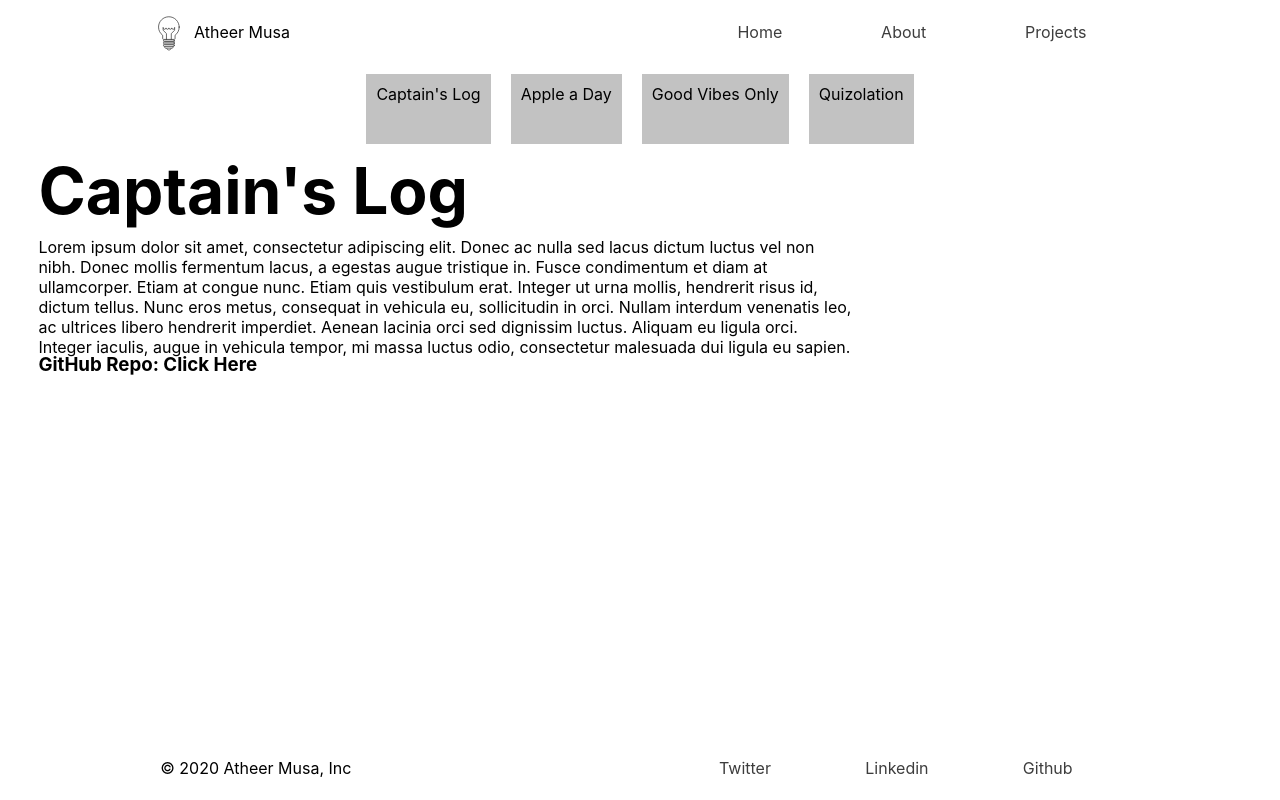
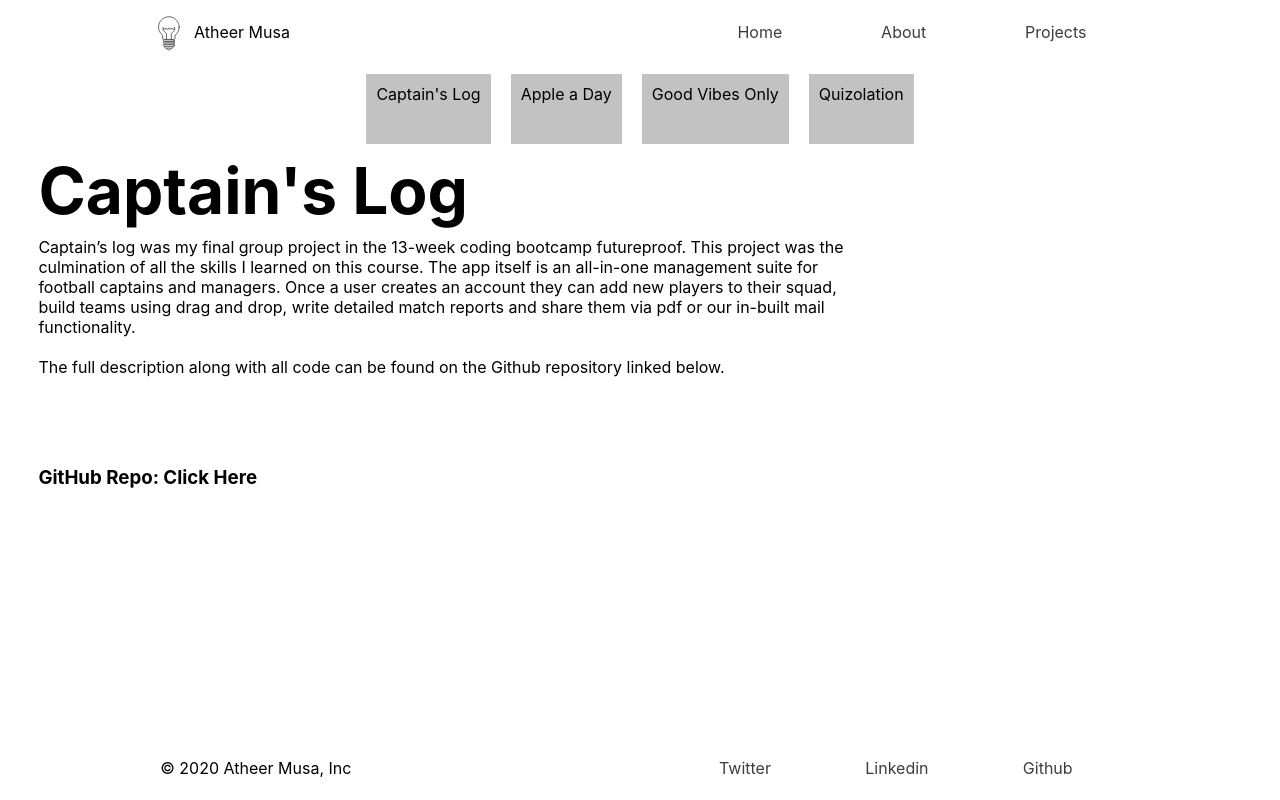
Before and after one commit to atheermusa/portfolioSiteReact, a React (Create React App) app: page /projects in a window 1280 px wide. Built offline with nearby package versions, Linux system fonts and the light colour scheme.

Commit message:
add description of projects and embed video on about page

```diff
--- a/src/Components/About.js
+++ b/src/Components/About.js
@@ -30,6 +30,9 @@ function About(props) {
               <li>Trainee Full-Stack Dev @ FutureProof</li>
             </ul>
         </div>
+        <div id="about-video">
+        <iframe title="Atheer Musa futureproof video" width="560" height="315" src="https://www.youtube.com/embed/MQ-CwXVIpdI" frameborder="0" allow="accelerometer; autoplay; clipboard-write; encrypted-media; gyroscope; picture-in-picture" allowfullscreen></iframe>
+        </div>
       </div>
   )
 }
--- a/src/Components/Project.js
+++ b/src/Components/Project.js
@@ -6,7 +6,11 @@ export default class Project extends Component {
         return (
             <div id="project-container">
                 <h1 id="project-title" className="animated animatedFadeInUp fadeInUp"> {this.props.Title} </h1>
-                <p id="project-description" className="animated animatedFadeInUp fadeInUp"> {this.props.Description} </p>
+                <div id="project-description" className="animated animatedFadeInUp fadeInUp">
+                    <p>{this.props.Description}</p>
+                    <br></br>
+                    <p>The full description along with all code can be found on the Github repository linked below.</p>
+                </div>
                 <h3 id ="project-github" className="animated animatedFadeInUp fadeInUp"> GitHub Repo: <a id="project-github-link" href={this.props.Link} target="none">Click Here</a></h3>
             </div>
         )
--- a/src/Containers/ProjectsContainer.js
+++ b/src/Containers/ProjectsContainer.js
@@ -21,35 +21,37 @@ export default class ProjectsContainer extends Component {
             case 1:
                 return <Project
                 Title = "Captain's Log"
-                Description = "Lorem ipsum dolor sit amet, consectetur adipiscing elit. Donec ac nulla sed lacus dictum luctus vel non nibh. Donec mollis fermentum lacus, a egestas augue tristique in. Fusce condimentum et diam at ullamcorper. Etiam at congue nunc. Etiam quis vestibulum erat. Integer ut urna mollis, hendrerit risus id, dictum tellus. Nunc eros metus, consequat in vehicula eu, sollicitudin in orci. Nullam interdum venenatis leo, ac ultrices libero hendrerit imperdiet. Aenean lacinia orci sed dignissim luctus. Aliquam eu ligula orci. Integer iaculis, augue in vehicula tempor, mi massa luctus odio, consectetur malesuada dui ligula eu sapien."
+                Description = "Captain’s log was my final group project in the 13-week coding bootcamp futureproof. This project was the culmination of all the skills I learned on this course.
+                The app itself is an all-in-one management suite for football captains and managers. Once a user creates an account they can add new players to their squad, build teams using drag and drop, write detailed match reports and share them via pdf or our in-built mail functionality."
                 Link = "https://github.com/atheermusa/captains-log"
                 />
                 ;
                 case 2:
                     return <Project
                     Title = "Apple a Day"
-                    Description = "Lorem ipsum dolor sit amet, consectetur adipiscing elit. Donec ac nulla sed lacus dictum luctus vel non nibh. Donec mollis fermentum lacus, a egestas augue tristique in. Fusce condimentum et diam at ullamcorper. Etiam at congue nunc. Etiam quis vestibulum erat. Integer ut urna mollis, hendrerit risus id, dictum tellus. Nunc eros metus, consequat in vehicula eu, sollicitudin in orci. Nullam interdum venenatis leo, ac ultrices libero hendrerit imperdiet. Aenean lacinia orci sed dignissim luctus. Aliquam eu ligula orci. Integer iaculis, augue in vehicula tempor, mi massa luctus odio, consectetur malesuada dui ligula eu sapien."
+                    Description = "Apple a Day is a habit tracking app. Once logged in the user can add new habits to track and set a frequency at which they want to complete that habit. Users will then sign in and click the “Complete Habit” button and will add to their streak in doing so. Failure to complete a habit on time will cause the streak to reset."
                     Link = "https://github.com/atheermusa/LAP-3-App"
                     />
                     ;
                     case 3:
                       return <Project
                       Title = "Good Vibes Only"
-                      Description = "Lorem ipsum dolor sit amet, consectetur adipiscing elit. Donec ac nulla sed lacus dictum luctus vel non nibh. Donec mollis fermentum lacus, a egestas augue tristique in. Fusce condimentum et diam at ullamcorper. Etiam at congue nunc. Etiam quis vestibulum erat. Integer ut urna mollis, hendrerit risus id, dictum tellus. Nunc eros metus, consequat in vehicula eu, sollicitudin in orci. Nullam interdum venenatis leo, ac ultrices libero hendrerit imperdiet. Aenean lacinia orci sed dignissim luctus. Aliquam eu ligula orci. Integer iaculis, augue in vehicula tempor, mi massa luctus odio, consectetur malesuada dui ligula eu sapien."
+                      Description = "Good Vibes Only (GVO) was the first group project on the coding bootcamp (futureproof) I completed. GVO sought to bring some positivity to an increasingly isolated society. Users can anonymously share text posts along with an accompanying GIF of their choosing, these posts range from positive messages, celebration of achievements or just a funny observation! Other users can react to a post by clicking one of the reaction emojis or leaving a comment of their own. "
                       Link = "https://github.com/atheermusa/fp_lap_1_portfolio_week"
                       />
                       ;
                       case 4:
                         return <Project
                         Title = "Quizolation"
-                        Description = "Lorem ipsum dolor sit amet, consectetur adipiscing elit. Donec ac nulla sed lacus dictum luctus vel non nibh. Donec mollis fermentum lacus, a egestas augue tristique in. Fusce condimentum et diam at ullamcorper. Etiam at congue nunc. Etiam quis vestibulum erat. Integer ut urna mollis, hendrerit risus id, dictum tellus. Nunc eros metus, consequat in vehicula eu, sollicitudin in orci. Nullam interdum venenatis leo, ac ultrices libero hendrerit imperdiet. Aenean lacinia orci sed dignissim luctus. Aliquam eu ligula orci. Integer iaculis, augue in vehicula tempor, mi massa luctus odio, consectetur malesuada dui ligula eu sapien."
+                        Description = "Quizolation is a direct response to lockdowns imposed by the COVID-19 pandemic. Having already been stuck indoors for weeks, Quizolation offers a fresh alternative to the heavily-used and very argument prone board games stowed away in a cupboard. Using this application teams of up to four players can compete in a timed trivia game. Users can select from over 20 categories and will be able to set the number of questions per game. "
                         Link = "https://github.com/atheermusa/quizolation"
                         />
                         ;
             default:
                return  <Project
                Title = "Captain's Log"
-               Description = "Lorem ipsum dolor sit amet, consectetur adipiscing elit. Donec ac nulla sed lacus dictum luctus vel non nibh. Donec mollis fermentum lacus, a egestas augue tristique in. Fusce condimentum et diam at ullamcorper. Etiam at congue nunc. Etiam quis vestibulum erat. Integer ut urna mollis, hendrerit risus id, dictum tellus. Nunc eros metus, consequat in vehicula eu, sollicitudin in orci. Nullam interdum venenatis leo, ac ultrices libero hendrerit imperdiet. Aenean lacinia orci sed dignissim luctus. Aliquam eu ligula orci. Integer iaculis, augue in vehicula tempor, mi massa luctus odio, consectetur malesuada dui ligula eu sapien."
+               Description = "Captain’s log was my final group project in the 13-week coding bootcamp futureproof. This project was the culmination of all the skills I learned on this course.
+               The app itself is an all-in-one management suite for football captains and managers. Once a user creates an account they can add new players to their squad, build teams using drag and drop, write detailed match reports and share them via pdf or our in-built mail functionality."
                Link = "https://github.com/atheermusa/captains-log"
                />
                 ;
--- a/src/styles/about.css
+++ b/src/styles/about.css
@@ -6,7 +6,7 @@
     width: 100%;
     height: 84vh;
     display: grid;
-    grid-template-columns: 1fr 1fr 3fr;
+    grid-template-columns: 1fr 1fr 1fr 3fr;
     grid-template-rows: 1fr 2fr 4fr;
     overflow-y: scroll;
     /* justify-content: center;
@@ -25,7 +25,7 @@
 .aboutProfile {
     padding-top: 3vh;
     padding-left: 3vw;
-    width:50%;
+    width:80%;
     grid-area: 2 / 1 / auto / span 3;
 }
 
@@ -49,6 +49,12 @@
     grid-area: 3 / 2;
     text-align: start;
     min-height: 300px;
+}
+
+#about-video {
+    grid-area: 2/4;
+    justify-self:center;
+    /* padding: 5vw; */
 }
 
 @keyframes fadeInUp {
--- a/src/styles/project.css
+++ b/src/styles/project.css
@@ -2,7 +2,7 @@
     width: 100vw;
     height: 75vh;
     display: grid;
-    grid-template-rows: 1fr 3fr 3fr;
+    grid-template-rows: 1fr 3fr 1fr 3fr;
     grid-template-columns: 1fr 1fr 1fr;
 }
 
@@ -26,9 +26,9 @@
 }
 
 #project-github {
-    grid-area: 2/1;
+    grid-area: 3/1;
     justify-self: flex-start;
-    align-self:center;
+    align-self:flex-start;
     padding-top: 2vh;
     text-align: start;
     padding-left: 3vw;
```
